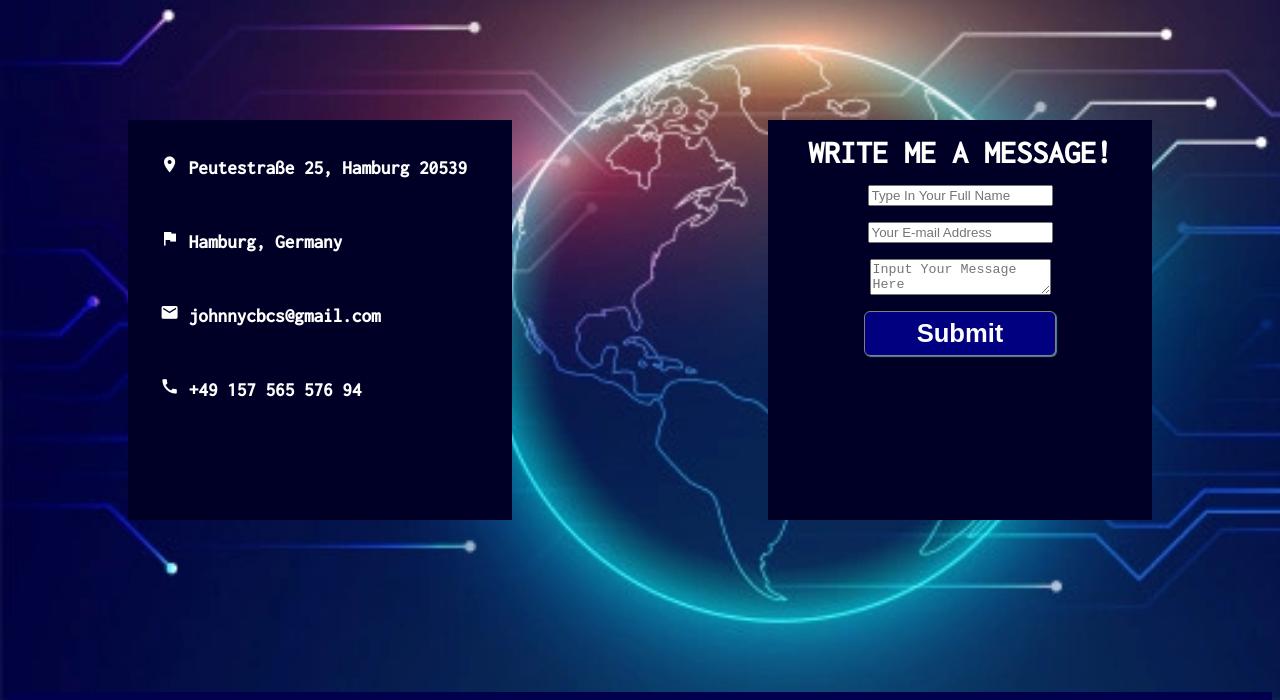
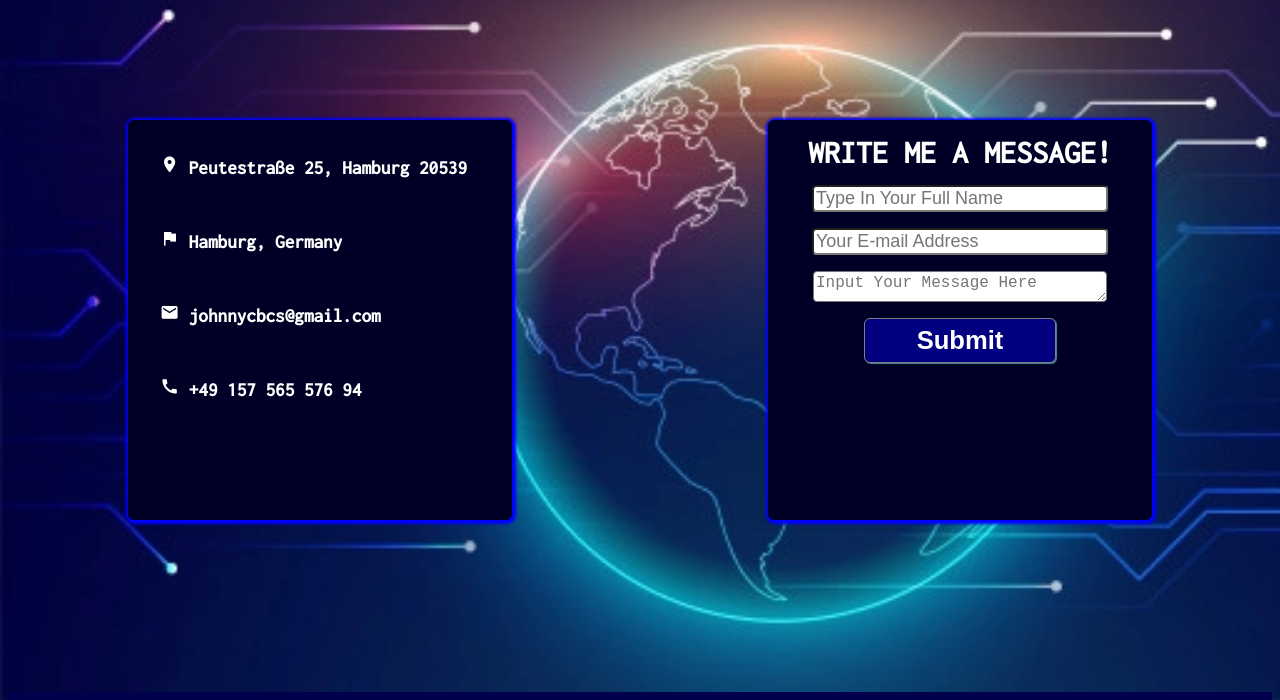
Before and after one commit to JohnnyK85-git/My-Portfolio, a plain HTML site: page index.html in a window 1280 px wide. Shown: the part 4060-4760 px from the top of the page. Drawn offline with Linux system fonts and the light colour scheme.

Commit message:
latest commit

```diff
--- a/index.html
+++ b/index.html
@@ -109,7 +109,7 @@
                 <form class="contact-form">
                     <input class="form-input" type="text" placeholder="Type In Your Full Name">
                     <input class="form-input" type="text" placeholder="Your E-mail Address">
-                    <textarea class="form-input" placeholder="Input Your Message Here"></textarea>
+                    <textarea class="form-input" id="form-textarea" placeholder="Input Your Message Here"></textarea>
                     <button id="contact-form-button">Submit</button>
                 </form>
             </div>
--- a/src/styles/style.css
+++ b/src/styles/style.css
@@ -162,6 +162,8 @@ h1 {
     width: 30vw;
     height: 25rem;
     background-color:rgb(0, 0, 38);
+    border-radius: 6px;
+    box-shadow: 1px 1px 3px 3px blue;
 }
 
 address {
@@ -198,6 +200,15 @@ address {
 
 .form-input {
     margin: 0 auto 1rem auto;
+    width: 75%;
+    font-size: large;
+    border-radius: 4px;
+}
+
+#form-textarea {
+    overflow-x: scroll;
+    overflow-y: hidden;
+    height: 25px;
 }
 
 #contact-form-button {
```
